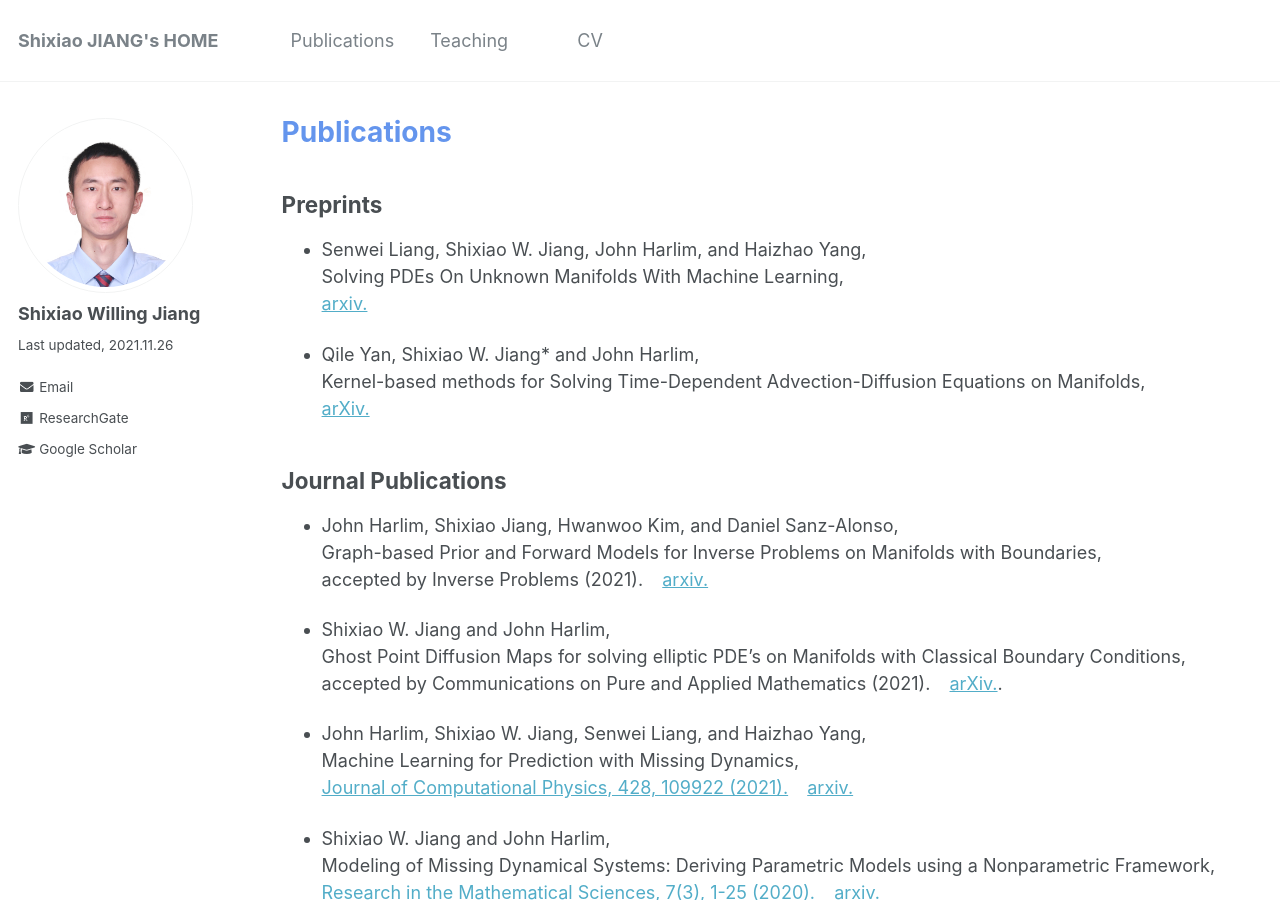
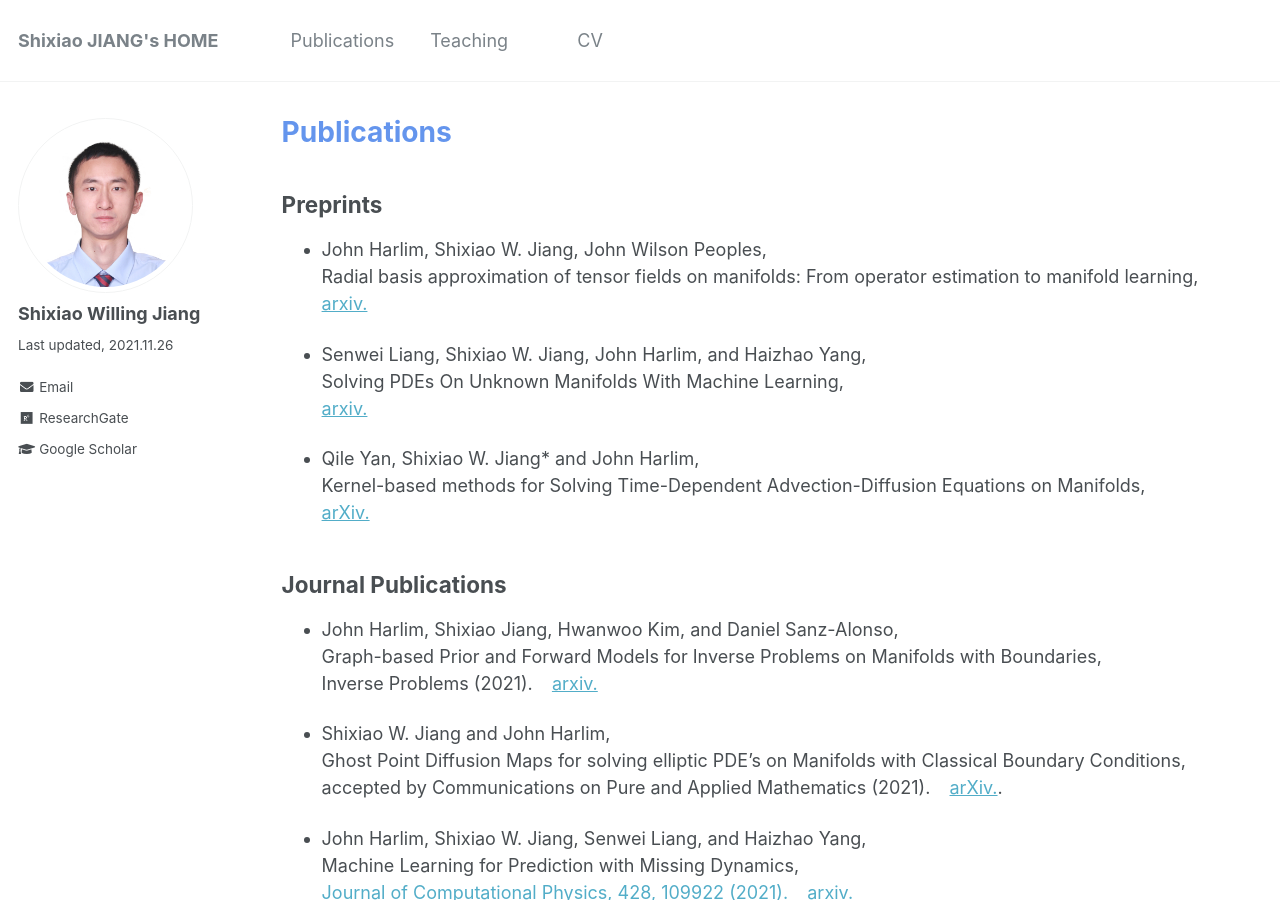
Before and after one commit to willingjiang/willingjiang.github.io, a Jekyll site: the page built from _pages/publication.md, in a window 1280 px wide and 900 px high. Built offline with Jekyll 4.4.1, drawn with Linux system fonts in a browser that asks for light colours.

Commit message:
Update publication.md

```diff
--- a/_pages/publication.md
+++ b/_pages/publication.md
@@ -8,6 +8,10 @@ author_profile: true
 {% include base_path %}
 
 ## Preprints
+
+* John Harlim, Shixiao W. Jiang, John Wilson Peoples, <br>
+Radial basis approximation of tensor fields on manifolds: From operator estimation to manifold learning, <br>
+[arxiv.](https://arxiv.org/abs/2208.08369v1)
 
 * Senwei Liang, Shixiao W. Jiang, John Harlim, and Haizhao Yang, <br>
 Solving PDEs On Unknown Manifolds With Machine Learning, <br>
@@ -21,7 +25,7 @@ Kernel-based methods for Solving Time-Dependent Advection-Diffusion Equations on
 
 * John Harlim, Shixiao Jiang, Hwanwoo Kim, and Daniel Sanz-Alonso, <br>
 Graph-based Prior and Forward Models for Inverse Problems on Manifolds with Boundaries, <br>
-accepted by Inverse Problems (2021). &ensp; [arxiv.](https://arxiv.org/pdf/2106.06787.pdf)
+Inverse Problems (2021). &ensp; [arxiv.](https://arxiv.org/pdf/2106.06787.pdf)
 
 * Shixiao W. Jiang and John Harlim, <br>
 Ghost Point Diffusion Maps for solving elliptic PDE's on Manifolds with Classical Boundary Conditions, <br>
```
